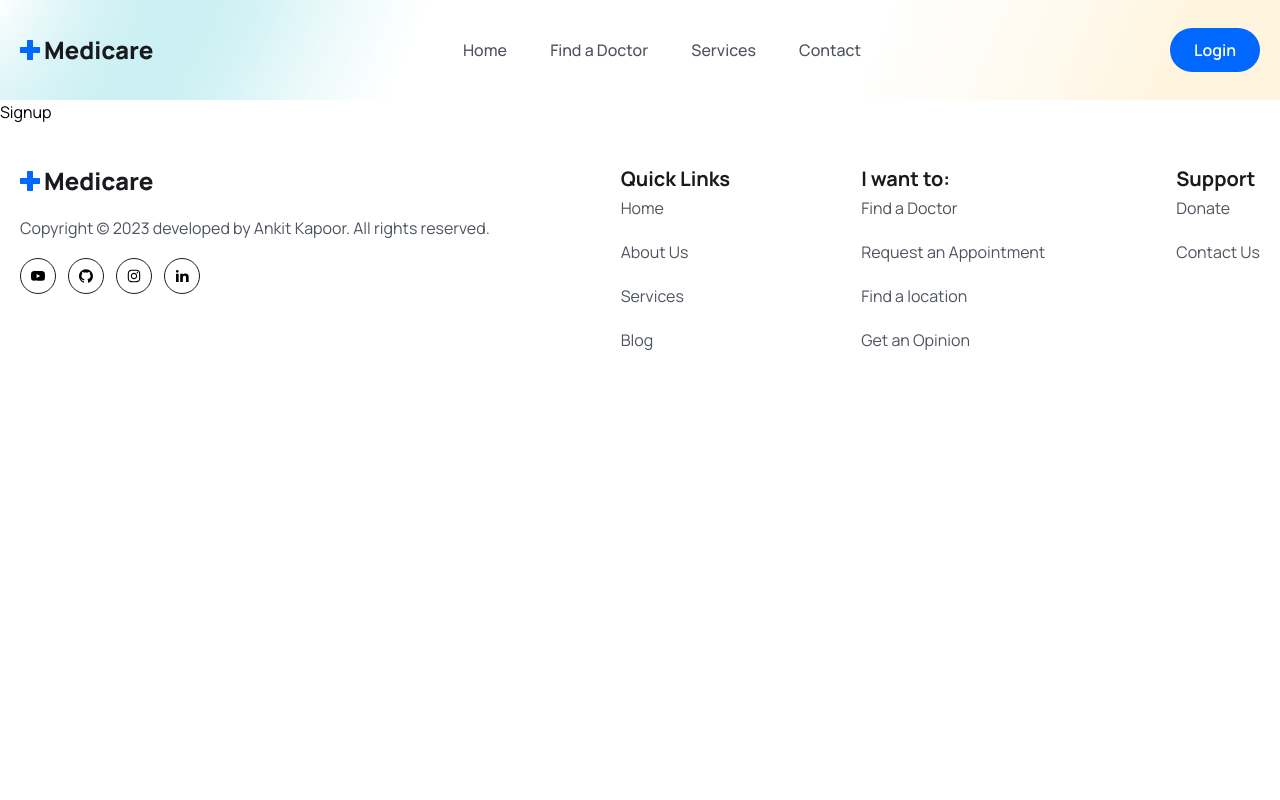
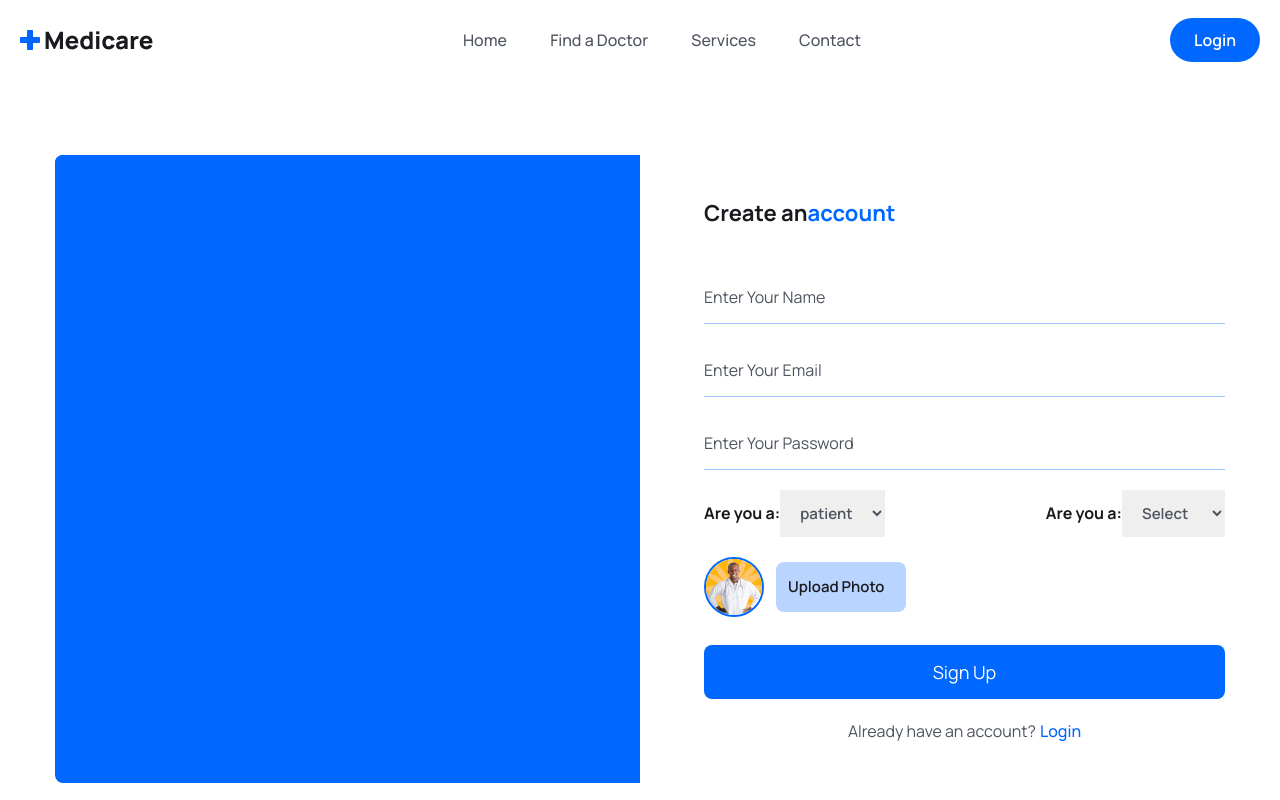
Before and after one commit to ankitkapoor8437/medicare-project-react, a React (Create React App) app: page /register in a window 1280 px wide. Shown: the top 800 px of the page. Built offline with nearby package versions, Linux system fonts and the light colour scheme.

Commit message:
Login and Sign up page!!

```diff
--- a/src/pages/Login.jsx
+++ b/src/pages/Login.jsx
@@ -1,8 +1,61 @@
-import React from 'react'
+import React, { useState } from 'react'
+import { Link } from 'react-router-dom'
 
 const Login = () => {
+
+  const [formData, setFormData] = useState({
+    email: "",
+    password: ""
+  })
+
+  const handleChange = (event) => {
+    const { name, value } = event.target;
+
+    setFormData({ ...formData, [name]: value });
+  }
+
+  console.log(formData);
+
+
   return (
-    <div>Login</div>
+    <section className='px-5 lg:px-0'>
+      <div className="w-full max-w-[570px] mx-auto rounded-lg shadow-md md:p-10">
+        <h3 className="text-headingColor text-[22px] leading-9 font-bold mb-10">
+          Hello! <span className="text-primaryColor">Welcome</span> Back!
+        </h3>
+
+        <form action="" className="py-4 md:py-0">
+          <div className='mb-5'>
+            <input type="email"
+              placeholder='Enter Your Email'
+              name='email'
+              value={formData.email}
+              onChange={handleChange}
+              className="w-full  py-3 border-b boder-solid border-[#0066ff61] focus:outline-none
+              focus:border-b-primaryColor text-[16px] leading-7 text-headingColor placeholder:text-textColor" />
+          </div>
+          <div className='mb-5'>
+            <input type="password"
+              placeholder='Enter Your Password'
+              name='password'
+              value={formData.password}
+              onChange={handleChange}
+              className="w-full  py-3 border-b boder-solid border-[#0066ff61] focus:outline-none
+              focus:border-b-primaryColor text-[16px] leading-7 text-headingColor placeholder:text-textColor" />
+          </div>
+          <div className='mt-7'>
+            <button type='submit'
+              className="w-full bg-primaryColor text-white text-[18px] leading-[30px] rounded-lg px-4 py-3 ">
+              Login
+            </button>
+          </div>
+          <p className='mt-5 text-textColor text-center'>
+            Don&apos;t have an account?
+            <Link to="/register" className="text-primaryColor font-medium ml-1">Register</Link>
+          </p>
+        </form>
+      </div>
+    </section>
   )
 }
 
--- a/src/pages/Signup.jsx
+++ b/src/pages/Signup.jsx
@@ -1,8 +1,152 @@
 import React from 'react'
+import { useState } from 'react'
+import { Link } from 'react-router-dom'
+import signupImg from "../assets/images/signup.gif"
+import avatar from "../assets/images/doctor-img01.png"
 
 const Signup = () => {
+  const [selectedFile, setSelectedFile] = useState(null);
+  const [previewFull, SetPreviewFull] = useState("");
+  const [formData, setFormData] = useState({
+    name: "",
+    email: "",
+    password: "",
+    photo: selectedFile,
+    gender: "",
+    role: 'patient'
+  })
+
+  const handleChange = (event) => {
+    const { name, value } = event.target;
+    setFormData({ ...formData, [name]: value });
+  }
+
+  const handleFileInputChange = async (e) => {
+    const file = e.target.files[0];
+    console.log(file);
+  }
+
+  const submitHandler = (event) => {
+    event.preventDefault();
+  }
+
+
   return (
-    <div>Signup</div>
+    <section className="px-5 xl:px-0">
+      <div className="max-w-[1170px] mx-auto">
+        <div className="grid grid-cols-1 lg:grid-cols-2">
+          {/* img box */}
+          <div className="hidden lg:block bg-primaryColor rounded-l-lg">
+            <figure className="rounded-l-lg">
+              <img src={signupImg} className="w-full rounded-l-lg" />
+            </figure>
+          </div>
+
+          {/* Sign up form */}
+          <div className="rounded-l-lg lg:pl-16 py-10">
+            <h3 className="text-headingColor text-[22px] leading-9 font-bold mb-10"> Create an
+              <span className="text-primaryColor">account</span>
+            </h3>
+
+            <form onSubmit={submitHandler}>
+              <div className='mb-5'>
+                <input type="text"
+                  placeholder='Enter Your Name'
+                  name='name'
+                  value={formData.name}
+                  onChange={handleChange}
+                  className="w-full  py-3 border-b boder-solid border-[#0066ff61] focus:outline-none
+              focus:border-b-primaryColor text-[16px] leading-7 text-headingColor placeholder:text-textColor" />
+              </div>
+
+              <div className='mb-5'>
+                <input type="email"
+                  required
+                  placeholder='Enter Your Email'
+                  name='email'
+                  value={formData.email}
+                  onChange={handleChange}
+                  className="w-full  py-3 border-b boder-solid border-[#0066ff61] focus:outline-none
+              focus:border-b-primaryColor text-[16px] leading-7 text-headingColor placeholder:text-textColor" />
+              </div>
+
+              <div className='mb-5'>
+                <input type="password"
+                  required
+                  placeholder='Enter Your Password'
+                  name='password'
+                  value={formData.password}
+                  onChange={handleChange}
+                  className="w-full  py-3 border-b boder-solid border-[#0066ff61] focus:outline-none
+              focus:border-b-primaryColor text-[16px] leading-7 text-headingColor placeholder:text-textColor" />
+              </div>
+
+              <div className="mb-5 flex items-center justify-between">
+                <label htmlFor=""
+                  className="text-headingColor font-bold text-[16px] leading-7">
+                  Are you a:
+                  <select name="role"
+                    id=""
+                    value={formData.role}
+                    onChange={handleChange}
+                    className="text-textColor font-semibold text-[15px] leading-7 px-4 py-3 focus:outline-none">
+                    <option value="patient">patient</option>
+                    <option value="doctor">Doctor</option>
+                  </select>
+                </label>
+
+                <label htmlFor=""
+                  className="text-headingColor font-bold text-[16px] leading-7">
+                  Are you a:
+                  <select name="gender"
+                    id=""
+                    value={formData.gender}
+                    onChange={handleChange}
+                    className="text-textColor font-semibold text-[15px] leading-7 px-4 py-3 focus:outline-none">
+                    <option value="">Select</option>
+                    <option value="Male">Male</option>
+                    <option value="female">Female</option>
+                    <option value="other">Other</option>
+                  </select>
+                </label>
+              </div>
+
+              <div className="mb-5 flex items-center gap-3">
+                <figure className="w-[60px] h-[60px] rounded-full border-2 border-solid border-primaryColor flex items-center justify-center">
+                  <img src={avatar} alt="" className="w-full rounded-full" />
+                </figure>
+
+                <div className="relative w-[130px] h-[50px]">
+                  <input type="file"
+                    name="photo"
+                    id="customFile"
+                    onChange={handleFileInputChange}
+                    accept='.jpg, .png'
+                    className="absolute top-0 left-0 w-full h-full opacity-0 cursor-pointer"
+                  />
+                  <label htmlFor="customFile"
+                    className="absolute top-0 left-0 w-full h-full flex items-center px-[0.75rem] py-[0.375rem] text-[15px] leading-6 overflow-hidden bg-[#0066ff46] text-headingColor font-semibold rounded-lg truncate cursor-pointer">
+                    Upload Photo
+                  </label>
+                </div>
+
+              </div>
+
+              <div className='mt-7'>
+                <button type='submit'
+                  className="w-full bg-primaryColor text-white text-[18px] leading-[30px] rounded-lg px-4 py-3 ">
+                  Sign Up
+                </button>
+              </div>
+              <p className='mt-5 text-textColor text-center'>
+                Already have an account?
+                <Link to="/login" className="text-primaryColor font-medium ml-1">Login</Link>
+              </p>
+            </form>
+          </div>
+        </div>
+      </div>
+    </section>
   )
 }
 
```
